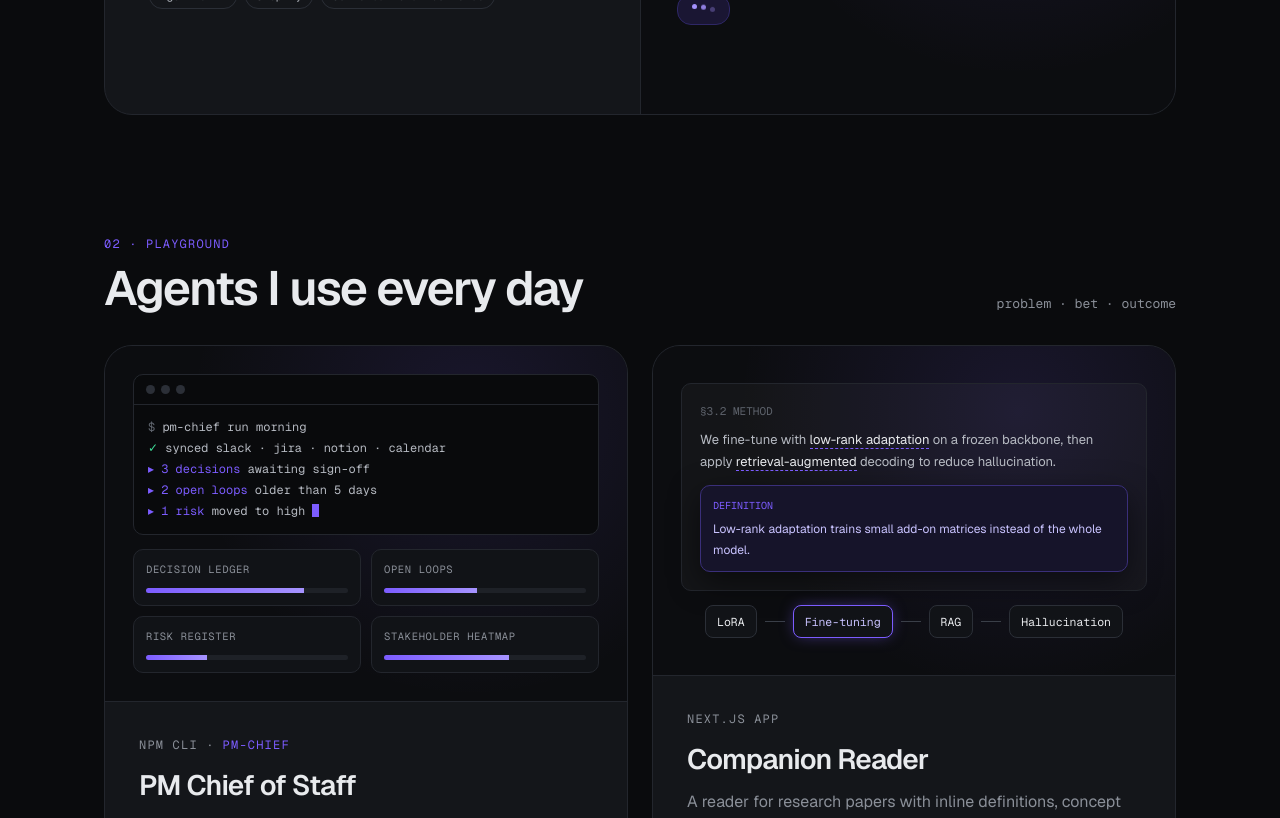
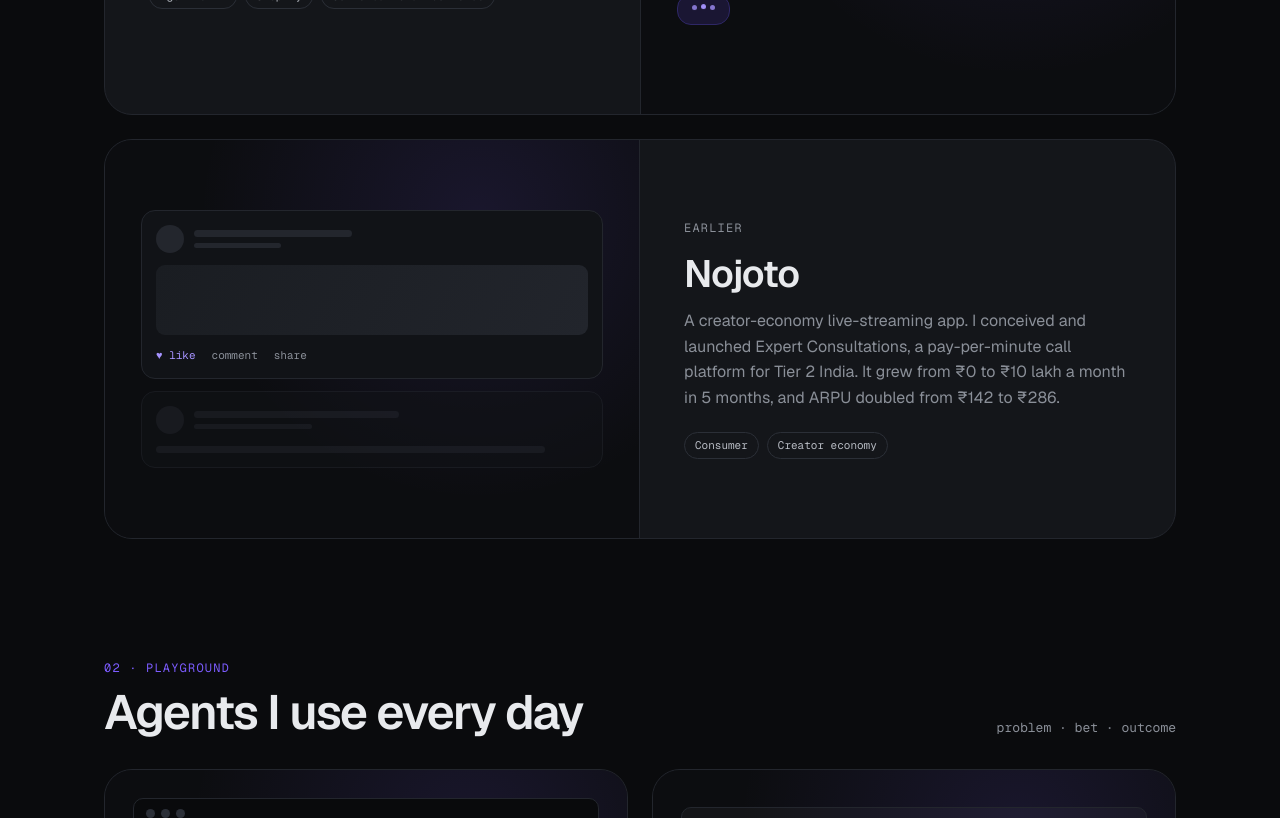
Before and after one commit to nitin786pandey/portfolio, a Next.js app: page / in a window 1280 px wide. Shown: the part 1340-2158 px from the top of the page. Built offline with nearby package versions, Linux system fonts and the light colour scheme; no server answers.

Commit message:
Restore Nojoto chapter with real copy from Nitin's doc

```diff
--- a/src/app/page.tsx
+++ b/src/app/page.tsx
@@ -115,6 +115,49 @@
                     <i />
                     <i />
                     <i />
+                  </div>
+                </div>
+              </div>
+            </article>
+
+            <article className="card chap rev rv">
+              <div className="ci">
+                <div className="when mono">Earlier</div>
+                <h3>Nojoto</h3>
+                <p className="d">
+                  A creator-economy live-streaming app. I conceived and launched Expert Consultations, a pay-per-minute call platform for Tier 2 India. It grew from ₹0 to ₹10 lakh a month in 5 months, and ARPU doubled from ₹142 to ₹286.
+                </p>
+                <div className="chips mono">
+                  <span className="chip">Consumer</span>
+                  <span className="chip">Creator economy</span>
+                </div>
+              </div>
+              <div className="vis" aria-hidden="true">
+                <div className="feed">
+                  <div className="post">
+                    <div className="hd">
+                      <div className="av" />
+                      <div style={{ flex: 1, display: "flex", flexDirection: "column", gap: 6 }}>
+                        <div className="bar" style={{ width: "40%" }} />
+                        <div className="bar" style={{ width: "22%", height: 5 }} />
+                      </div>
+                    </div>
+                    <div className="md" />
+                    <div className="ac mono">
+                      <span className="lk">♥ like</span>
+                      <span>comment</span>
+                      <span>share</span>
+                    </div>
+                  </div>
+                  <div className="post" style={{ opacity: 0.55 }}>
+                    <div className="hd">
+                      <div className="av" />
+                      <div style={{ flex: 1, display: "flex", flexDirection: "column", gap: 6 }}>
+                        <div className="bar" style={{ width: "52%" }} />
+                        <div className="bar" style={{ width: "30%", height: 5 }} />
+                      </div>
+                    </div>
+                    <div className="bar" style={{ width: "90%" }} />
                   </div>
                 </div>
               </div>
```
